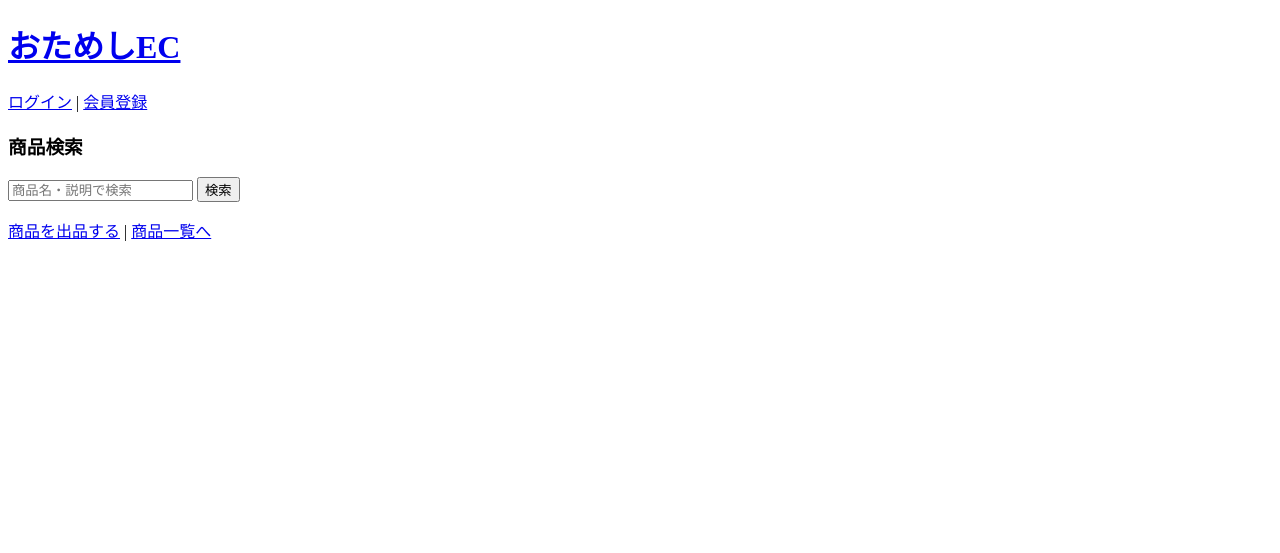
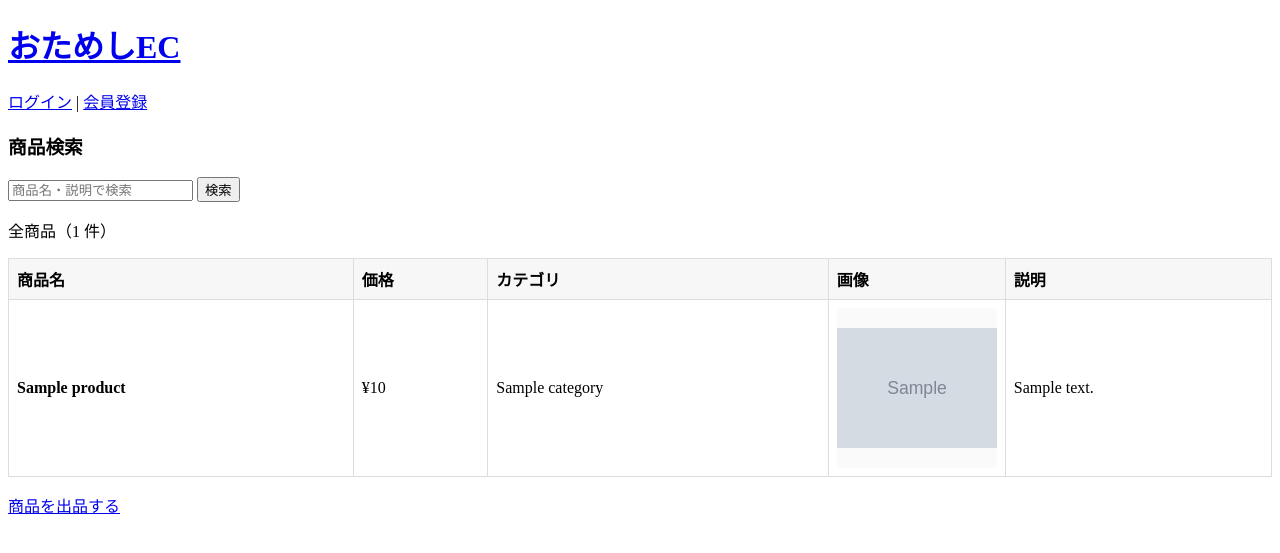
Before and after one commit to rors239ak/portfolio, a Django app: page /EC/ in a window 1280 px wide. Shown: the top 553 px of the page. Run offline with Django 5.2, Linux system fonts and the light colour scheme; a user stored in the database is signed in; tables that the repository leaves empty hold one stand-in row (values such as "Sample post"); grey boxes marked "Sample" are stand-in pictures.

Commit message:
indexに商品一覧が表示されるように変更

```diff
--- a/p_site/EC/templates/EC/index.html
+++ b/p_site/EC/templates/EC/index.html
@@ -5,73 +5,31 @@
   <meta name="viewport" content="width=device-width, initial-scale=1.0">
   <title>おためしEC</title>
   <style>
-    table.product-table {
-      width: 100%;
-      border-collapse: collapse;
-      margin: 12px 0;
-    }
-    table.product-table th,
-    table.product-table td {
-      border: 1px solid #ddd;
-      padding: 8px;
-      vertical-align: middle;
-    }
-    table.product-table th {
-      background:#f7f7f7;
-      text-align: left;
-    }
-    td.img-cell {
-      width: 160px;
-      padding: 8px;
-      text-align: center;
-      vertical-align: middle;
-    }
-    .thumb {
-      width: 160px;
-      height: 160px;
-      display: flex;
-      align-items: center;
-      justify-content: center;
-      overflow: hidden;
-      margin: 0 auto;
-      background: #fafafa;
-      border-radius: 4px;
-      box-sizing: border-box;
-    }
-    .thumb img {
-      width: 100%;
-      height: 100%;
-      object-fit: contain;
-      display: block;
-    }
-    td.desc { text-align: left; }
+    table.product-table { width:100%; border-collapse:collapse; margin:12px 0; }
+    table.product-table th, table.product-table td { border:1px solid #ddd; padding:8px; vertical-align:middle; }
+    table.product-table th { background:#f7f7f7; text-align:left; }
+    td.img-cell { width:160px; padding:8px; text-align:center; vertical-align:middle; }
+    .thumb { width:160px; height:160px; display:flex; align-items:center; justify-content:center; overflow:hidden; background:#fafafa; border-radius:4px; }
+    .thumb img { width:100%; height:100%; object-fit:contain; display:block; }
+    td.desc { text-align:left; }
   </style>
 </head>
 <body>
   <a href="{% url 'index' %}"><h1>おためしEC</h1></a>
-  <p>
-    <a href="{% url 'login' %}">ログイン</a> |
-    <a href="{% url 'signup' %}">会員登録</a>
-  </p>
+  <p><a href="{% url 'login' %}">ログイン</a> | <a href="{% url 'signup' %}">会員登録</a></p>
 
   <h3>商品検索</h3>
-  <!-- 検索ボックス作成 -->
   <form method="get" action="">
-  <input type="text" name="q" placeholder="商品名・説明で検索" value="{{ q|default:'' }}">
-  <button type="submit">検索</button>
-</form>
-<!-- 該当の検索結果があった場合 -->
-{% if q %}
-  <p>検索: "{{ q }}" — {{ products.count }} 件</p>
+    <input type="text" name="q" placeholder="商品名・説明で検索" value="{{ q|default:'' }}">
+    <button type="submit">検索</button>
+  </form>
 
-  <table class="product-table" aria-describedby="search-results">
+  <p>全商品（{{ products.count }} 件）</p>
+
+  <table class="product-table" aria-describedby="product-list">
     <thead>
       <tr>
-        <th>商品名</th>
-        <th>価格</th>
-        <th>カテゴリ</th>
-        <th>画像</th>
-        <th>説明</th>
+        <th>商品名</th><th>価格</th><th>カテゴリ</th><th>画像</th><th>説明</th>
       </tr>
     </thead>
     <tbody>
@@ -90,14 +48,11 @@
         <td class="desc">{{ product.description }}</td>
       </tr>
       {% empty %}
-      <tr>
-        <td colspan="5">該当する商品はありません。</td>
-      </tr>
+      <tr><td colspan="5">商品がありません。</td></tr>
       {% endfor %}
     </tbody>
   </table>
-{% endif %}
 
-  <p><a href="{% url 'product_create' %}">商品を出品する</a> | <a href="{% url 'product_list' %}">商品一覧へ</a></p>
+  <p><a href="{% url 'product_create' %}">商品を出品する</a></p>
 </body>
 </html>
--- a/p_site/EC/urls.py
+++ b/p_site/EC/urls.py
@@ -2,12 +2,10 @@ from django.contrib import admin
 from django.urls import path
 from . import views
 
-
-
 urlpatterns = [
     path('', views.index, name='index'),
-    path('products/', views.product_list, name='product_list'),
+    path('products/', views.index, name='product_list'),  # product_list は index に統合
+    path('products/new/', views.create_product, name='product_create'),
     path('signup/', views.signup, name='signup'),
     path('login/', views.login, name='login'),
-    path('products/new/', views.create_product, name='product_create'),  # 追加
 ]
--- a/p_site/EC/views.py
+++ b/p_site/EC/views.py
@@ -13,12 +13,9 @@ from django.http import JsonResponse
 @login_required
 def index(request):
     q = request.GET.get('q', '').strip()
+    products = Product.objects.all().order_by('-created_at')
     if q:
-        products = Product.objects.filter(
-            Q(name__icontains=q) | Q(description__icontains=q)
-        )
-    else:
-        products = None
+        products = products.filter(Q(name__icontains=q) | Q(description__icontains=q))
     return render(request, 'EC/index.html', {'products': products, 'q': q})
 
 #商品一覧ページ
```
